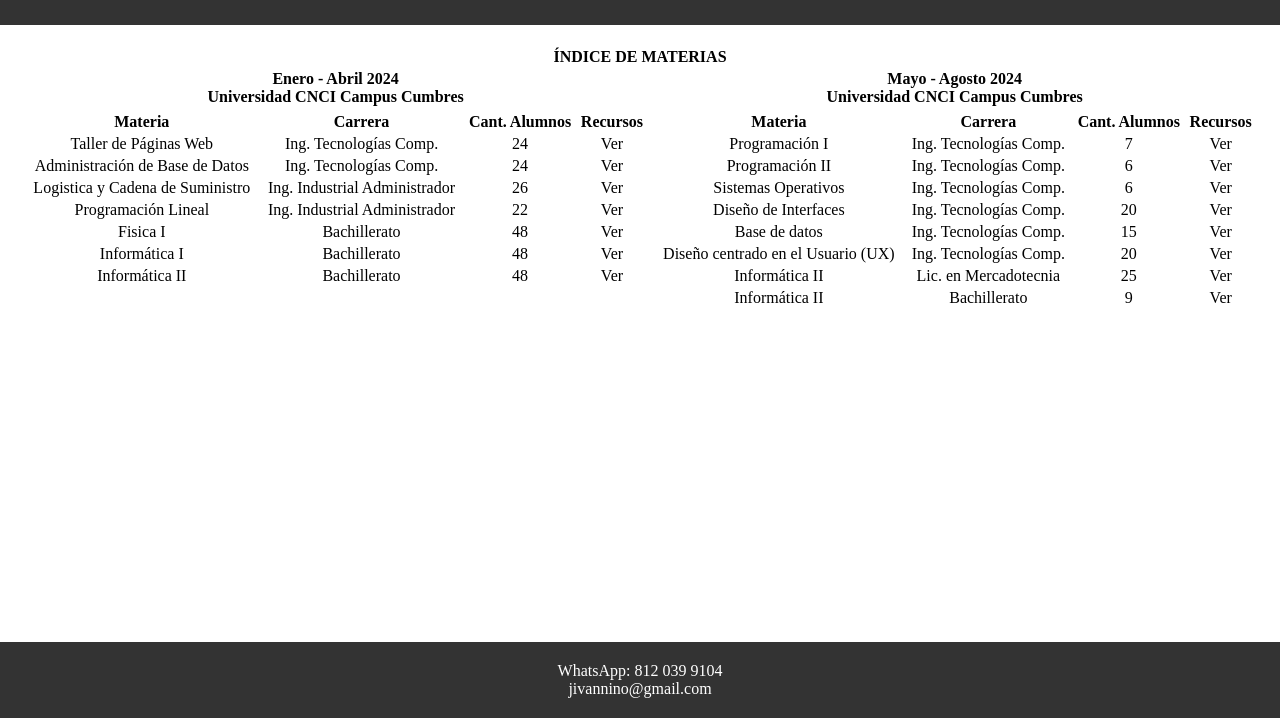
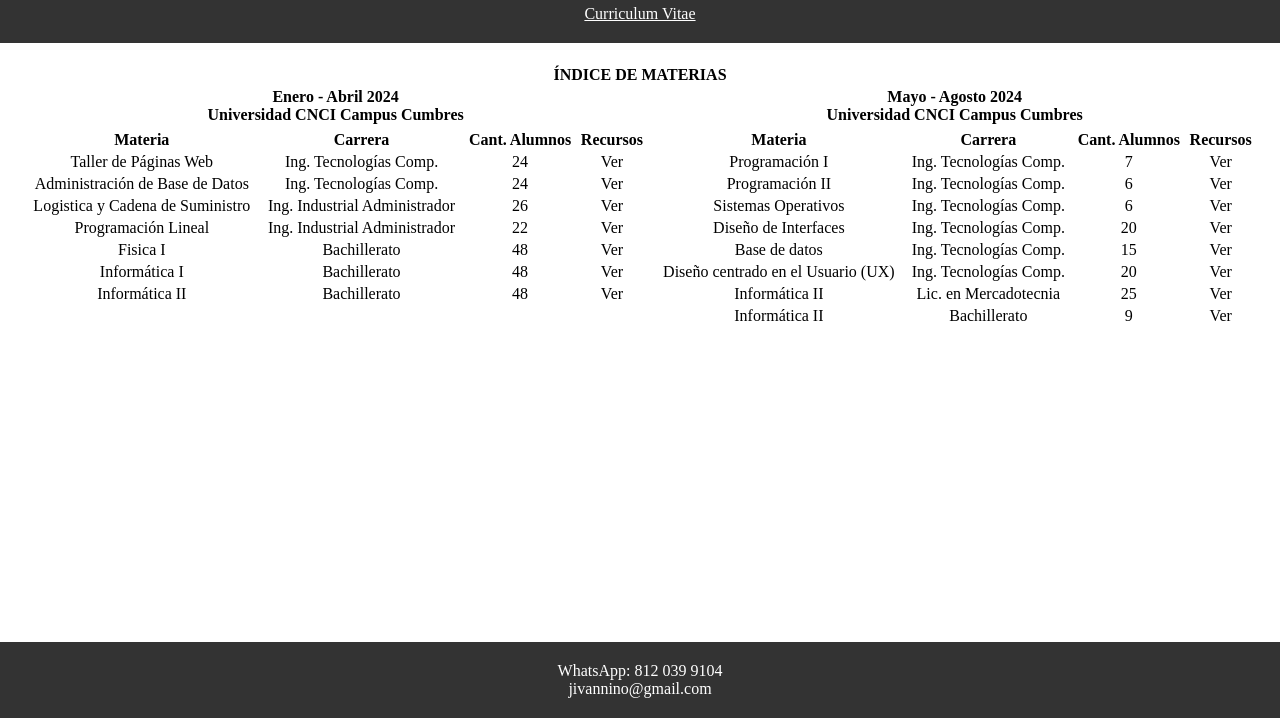
Before and after one commit to jivannino/jivannino.github.io, a plain HTML site: page index.html in a window 1280 px wide. Shown: the part 82-800 px from the top of the page. Drawn offline with Linux system fonts and the light colour scheme.

Commit message:
actualización de cv en google drive

```diff
--- a/index.html
+++ b/index.html
@@ -36,11 +36,17 @@
             padding: 20px;
         }
 
+   a {
+            color: white;
+
+        }
+
 </style>
 
 <body>
     <header>
         <h2>Lic. Joel Iván Niño Astello / Profe Iván</h2>
+	<a href="https://drive.google.com/file/d/1c5Qs6HlvmPIaB_ndxokay_TLOB4nH33I/view?usp=sharing">Curriculum Vitae</a>
     </header>
 
 
```
